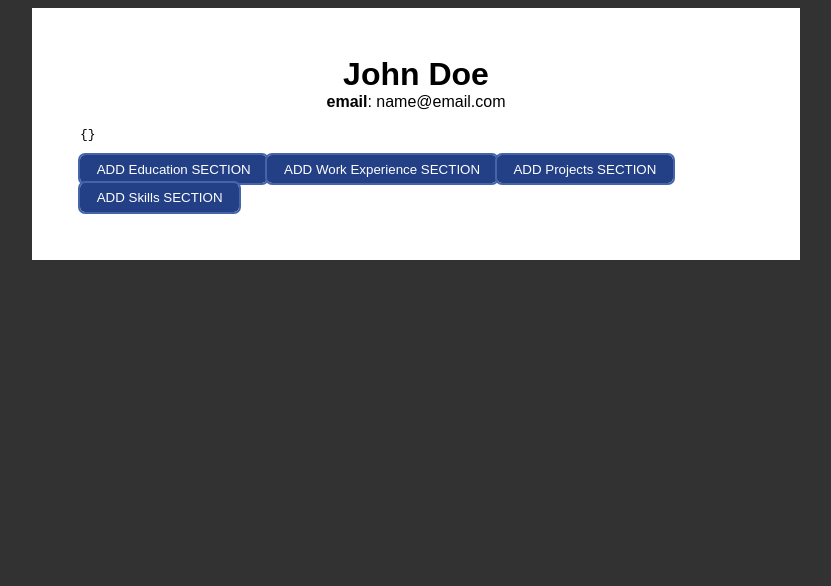
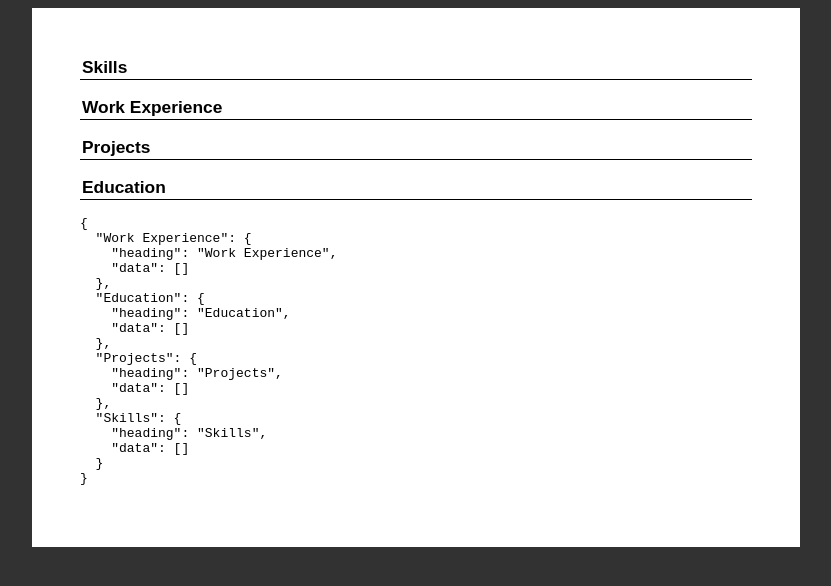
Before and after one commit to johnrdoty92/resume-builder, a React (Vite) app: page / in a window 1280 px wide. Shown: the top 586 px of the page, without its empty margins (224-1055 px from the left). Built offline with nearby package versions, Linux system fonts and the light colour scheme.

Commit message:
add title editor dispatch

```diff
--- a/src/App.tsx
+++ b/src/App.tsx
@@ -1,11 +1,12 @@
-import { DragAndDrop } from "./components/DragAndDrop";
+// import { DragAndDrop } from "./components/DragAndDrop";
 // import classes from "./components/DragAndDrop.module.css";
-import { Education } from "./components/Sections/Education/Education";
-import { Experience } from "./components/Sections/Experience/Experience";
-import { Header } from "./components/Header/Header";
-import { ResumeEntry } from "./components/ResumeEntry/ResumeEntry";
-import { Section } from "./components/Sections/Section";
-import { EditSectionButton } from "./components/Button/EditSectionButton";
+// import { Education } from "./components/Sections/Education/Education";
+// import { Experience } from "./components/Sections/Experience/Experience";
+// import { Header } from "./components/Header/Header";
+// import { ResumeEntry } from "./components/ResumeEntry/ResumeEntry";
+// import { Section } from "./components/Sections/Section";
+import { SectionTitle } from "components/SectionTitle/SectionTitle";
+// import { EditSectionButton } from "./components/Button/EditSectionButton";
 import { EditorModal } from "./components/Modal/EditorModal/EditorModal";
 import { useResumeState } from "./contexts/hooks";
 
@@ -18,39 +19,39 @@ import { useResumeState } from "./contexts/hooks";
 //   />
 // ));
 
-const SAMPLE_PROPS = {
-  header: {
-    name: "John Doe",
-    email: "name@email.com",
-  },
-  education: [
-    {
-      name: "Big University",
-      date: "2020",
-      location: "New York",
-      degreeOrCertificate: "BS in Science",
-    },
-    {
-      name: "Small College",
-      date: "2016",
-      location: "New York",
-      degreeOrCertificate: "BA in Something",
-    },
-  ],
-  experience: [
-    {
-      workplace: "Acme Inc",
-      role: "Customer Service",
-      location: "New York, USA",
-      dates: "Dec 2011 - Dec 2018",
-      bulletPoints: ["lorem ipsum", "lorem ipsum", "lorem ipsum", "lorem ipsum"],
-    },
-  ],
-  skills: {},
-};
+// const SAMPLE_PROPS = {
+//   header: {
+//     name: "John Doe",
+//     email: "name@email.com",
+//   },
+//   education: [
+//     {
+//       name: "Big University",
+//       date: "2020",
+//       location: "New York",
+//       degreeOrCertificate: "BS in Science",
+//     },
+//     {
+//       name: "Small College",
+//       date: "2016",
+//       location: "New York",
+//       degreeOrCertificate: "BA in Something",
+//     },
+//   ],
+//   experience: [
+//     {
+//       workplace: "Acme Inc",
+//       role: "Customer Service",
+//       location: "New York, USA",
+//       dates: "Dec 2011 - Dec 2018",
+//       bulletPoints: ["lorem ipsum", "lorem ipsum", "lorem ipsum", "lorem ipsum"],
+//     },
+//   ],
+//   skills: {},
+// };
 
 function App() {
-  const { header, education, experience } = SAMPLE_PROPS;
+  // const { header, education, experience } = SAMPLE_PROPS;
   const resumeState = useResumeState();
   return (
     <main
@@ -62,12 +63,12 @@ function App() {
         padding: "0.5in",
       }}
     >
-      <Header name={header.name} details={{ email: header.email }} />
+      {/* <Header name={header.name} details={{ email: header.email }} /> */}
+      <SectionTitle title="Skills" />
+      <SectionTitle title="Work Experience" />
+      <SectionTitle title="Projects" />
+      <SectionTitle title="Education" />
       <pre>{JSON.stringify(resumeState, null, 2)}</pre>
-      <EditSectionButton section="Education" />
-      <EditSectionButton section="Work Experience" />
-      <EditSectionButton section="Projects" />
-      <EditSectionButton section="Skills" />
       <EditorModal />
     </main>
   );
--- /dev/null
+++ b/src/components/SectionTitle/SectionTitle.module.css
@@ -0,0 +1,11 @@
+.sectionTitle {
+    border-bottom: 1px solid black;
+    margin-bottom: 1rem;
+}
+
+.sectionTitle input {
+    width: 100%;
+    font-size: 13pt;
+    font-weight: bold;
+    border: none;
+}
--- /dev/null
+++ b/src/components/SectionTitle/SectionTitle.tsx
@@ -0,0 +1,16 @@
+import { useResumeDispatch, useResumeState } from "contexts/hooks";
+import { ResumeSection } from "types/resumeState";
+import classes from "./SectionTitle.module.css";
+
+export const SectionTitle = ({ title }: { title: ResumeSection }) => {
+  const resumeState = useResumeState();
+  const { updateSectionTitle } = useResumeDispatch();
+  return (
+    <div className={classes.sectionTitle}>
+      <input
+        defaultValue={resumeState[title].heading}
+        onChange={(e) => updateSectionTitle({ section: title, value: e.target.value })}
+      />
+    </div>
+  );
+};
--- a/src/contexts/ResumeStateContext.tsx
+++ b/src/contexts/ResumeStateContext.tsx
@@ -1,97 +1,67 @@
-import { Reducer, createContext, useEffect, useMemo, useReducer } from "react";
+import {
+  Dispatch,
+  DispatchWithoutAction,
+  Reducer,
+  createContext,
+  useEffect,
+  useMemo,
+  useReducer,
+} from "react";
+import { ResumeSection, ResumeState } from "types/resumeState";
 
-export type WorkExperience = {
-  jobTitle: string;
-  responsibilities: string[];
-  company: string;
-  location?: string;
-  dates: {
-    start: Date;
-    end: Date | null;
-  };
+const DEFAULT_RESUME_STATE: ResumeState = {
+  "Work Experience": {
+    heading: "Work Experience",
+    data: [],
+  },
+  Education: {
+    heading: "Education",
+    data: [],
+  },
+  Projects: {
+    heading: "Projects",
+    data: [],
+  },
+  Skills: {
+    heading: "Skills",
+    data: [],
+  },
 };
 
-export type Project = {
-  name: string;
-  url?: string;
-  accomplishments: string[];
-};
+export const ResumeStateContext = createContext<ResumeState>(DEFAULT_RESUME_STATE);
 
-export type Education = {
-  degreeOrCertificate: string;
-  institution: string;
-  dateOfCompletion: Date;
-  gpa?: string;
-  location?: string;
-  description?: string;
-};
-
-export type ResumeState = {
-  Skills: {
-    heading: string;
-    data: string[];
-  };
-  "Work Experience": {
-    heading: string;
-    data: WorkExperience[];
-  };
-  Projects: {
-    heading: string;
-    data: Project[];
-  };
-  Education: {
-    heading: string;
-    data: Education[];
-  };
-};
-
-export type ResumeSection = keyof ResumeState;
-
-type ACTION =
+type ResumeAction =
   | {
-      type: "saveChanges";
-      payload: {
-        [Section in ResumeSection]: {
-          section: Section;
-        } & ResumeState[Section];
-      }[ResumeSection];
+      type: "updateSectionTitle";
+      payload: { section: ResumeSection; value: string };
     }
   | {
-      type: "clearSection";
-      payload: ResumeSection;
-    }
-  | {
-      type: "clearAll";
+      type: "placeholder";
       payload?: never;
     };
 
-export const ResumeStateContext = createContext<Partial<ResumeState>>({});
-
 type ResumeDispatch = {
-  [Action in ACTION as Action["type"]]: Action["payload"] extends never
-    ? () => void
-    : (payload: Action["payload"]) => void;
+  [Action in ResumeAction as Action["type"]]: Action extends { payload?: never }
+    ? DispatchWithoutAction
+    : Dispatch<Action["payload"]>;
 };
 
 export const ResumeDispatchContext = createContext<null | ResumeDispatch>(null);
 
-const resumeStateReducer: Reducer<Partial<ResumeState>, ACTION> = (state, { type, payload }) => {
+const resumeStateReducer: Reducer<ResumeState, ResumeAction> = (state, { type, payload }) => {
   switch (type) {
-    case "saveChanges": {
-      const { section, data } = payload;
+    case "updateSectionTitle": {
+      const { section, value } = payload;
       return {
         ...state,
-        [section]: data,
+        [section]: {
+          ...state[section],
+          heading: value,
+        },
       };
     }
-    case "clearSection": {
-      return {
-        ...state,
-        [payload]: undefined,
-      };
-    }
-    case "clearAll": {
-      return {};
+    case "placeholder": {
+      return state;
     }
   }
 };
@@ -103,12 +73,12 @@ const initializeResumeState = () => {
   try {
     if (!persisted) throw "no persisted resume state";
     const parsedState = JSON.parse(persisted);
+    // TODO: validate parsed data as ResumeState
     return parsedState as ResumeState;
   } catch (error) {
     console.error(error);
-    const defaultState = {};
-    localStorage.setItem(localStorageKey, JSON.stringify(defaultState));
-    return defaultState;
+    localStorage.setItem(localStorageKey, JSON.stringify(DEFAULT_RESUME_STATE));
+    return DEFAULT_RESUME_STATE;
   }
 };
 
@@ -121,14 +91,11 @@ export const ResumeStateProvider = ({ children }: { children: React.ReactNode })
 
   const resumeDispatch: ResumeDispatch = useMemo(
     () => ({
-      saveChanges(payload) {
-        dispatch({ type: "saveChanges", payload });
+      updateSectionTitle(payload) {
+        dispatch({ type: "updateSectionTitle", payload });
       },
-      clearSection(payload) {
-        dispatch({ type: "clearSection", payload });
-      },
-      clearAll() {
-        dispatch({ type: "clearAll" });
+      placeholder() {
+        return;
       },
     }),
     []
--- /dev/null
+++ b/src/types/resumeState.ts
@@ -0,0 +1,48 @@
+export type WorkExperience = {
+  jobTitle: string;
+  responsibilities: string[];
+  company: string;
+  location?: string;
+  dates: {
+    start: Date;
+    end: Date | null;
+  };
+};
+
+export type Project = {
+  name: string;
+  url?: string;
+  accomplishments: string[];
+};
+
+export type Education = {
+  degreeOrCertificate: string;
+  institution: string;
+  dateOfCompletion: Date;
+  gpa?: string;
+  location?: string;
+  description?: string;
+};
+
+export type Skill = string;
+
+export type ResumeState = {
+  Skills: {
+    heading: string;
+    data: Skill[];
+  };
+  "Work Experience": {
+    heading: string;
+    data: WorkExperience[];
+  };
+  Projects: {
+    heading: string;
+    data: Project[];
+  };
+  Education: {
+    heading: string;
+    data: Education[];
+  };
+};
+
+export type ResumeSection = keyof ResumeState;
```
Also changed, not shown: src/components/ResumeEntry/ResumeEntry.module.css (deleted, +0 -46 lines), src/components/ResumeEntry/ResumeEntry.tsx (deleted, +0 -51 lines), src/components/Sections/Education/Education.module.css (deleted, +0 -24 lines), src/components/Sections/Education/Education.tsx (deleted, +0 -32 lines), src/components/Sections/Experience/Experience.module.css (deleted, +0 -31 lines), src/components/Sections/Experience/Experience.tsx (deleted, +0 -34 lines), src/components/Sections/Section.tsx (deleted, +0 -13 lines).
